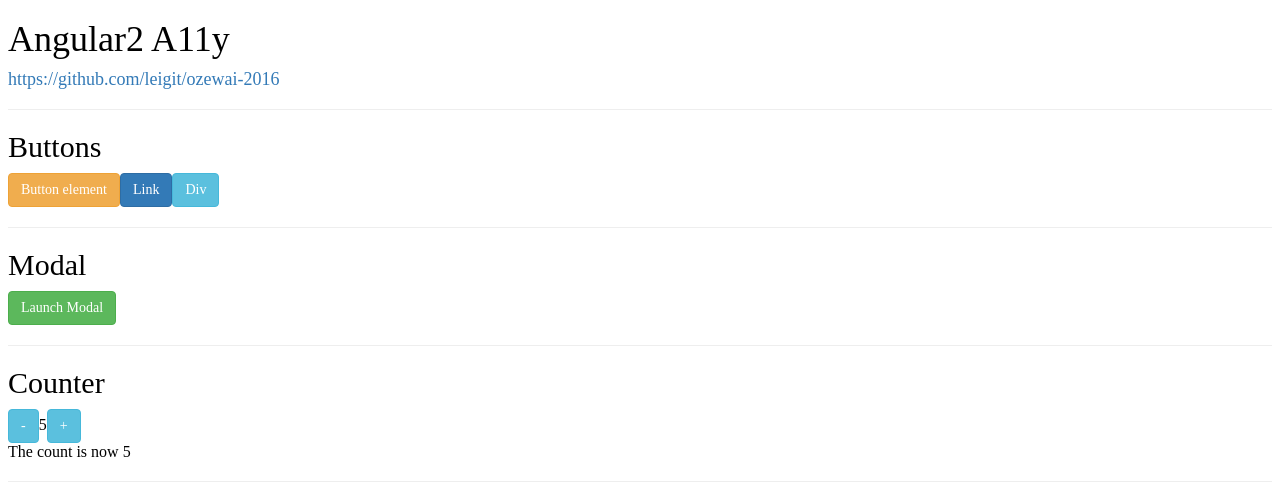
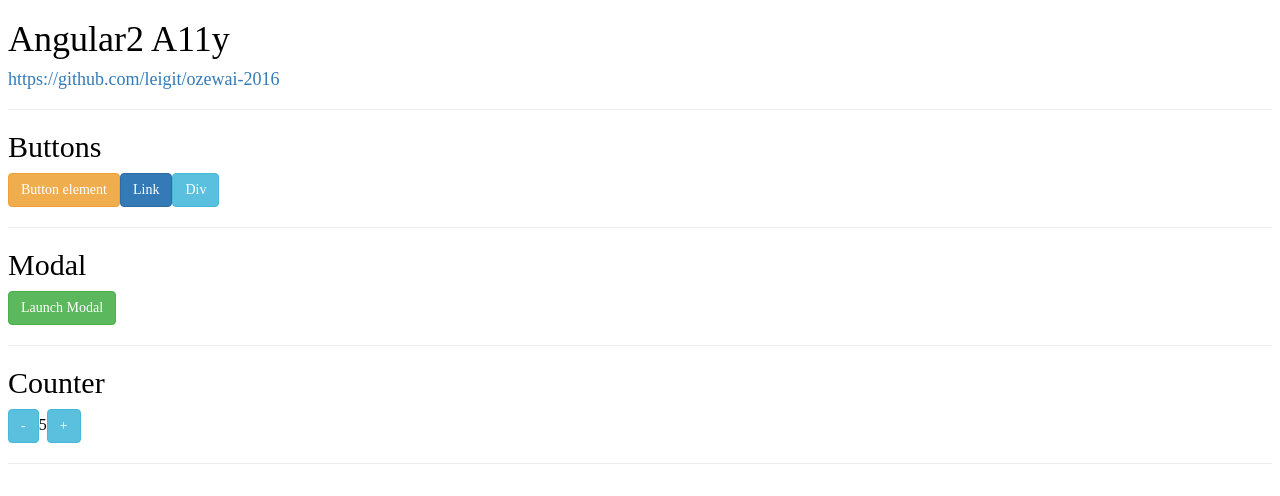
Before and after one commit to leigit/ozewai-2016, an Angular app: page / in a window 1280 px wide. Shown: the top 496 px of the page. Built offline with nearby package versions, Linux system fonts and the light colour scheme.

Commit message:
add helper comments

```diff
--- a/src/app/button/button.component.html
+++ b/src/app/button/button.component.html
@@ -5,3 +5,6 @@
 
 
 <div class="btn btn-info" *ngIf="true">Div</div>
+
+<!-- tabindex="0" -->
+<!-- role="button" -->
--- a/src/app/counter/counter.component.html
+++ b/src/app/counter/counter.component.html
@@ -1,4 +1,8 @@
 <button class="btn btn-info"  (click)="decrement()">-</button>
 <span>{{counter}}</span>
 <button class="btn btn-info" (click)="increment()">+</button>
-<p>The count is now {{counterValue}}</p>
+<p class="hidden">The count is now {{counterValue}}</p>
+
+
+<!-- aria-live="polite" -->
+<!-- aria-hidden="true" -->
```
